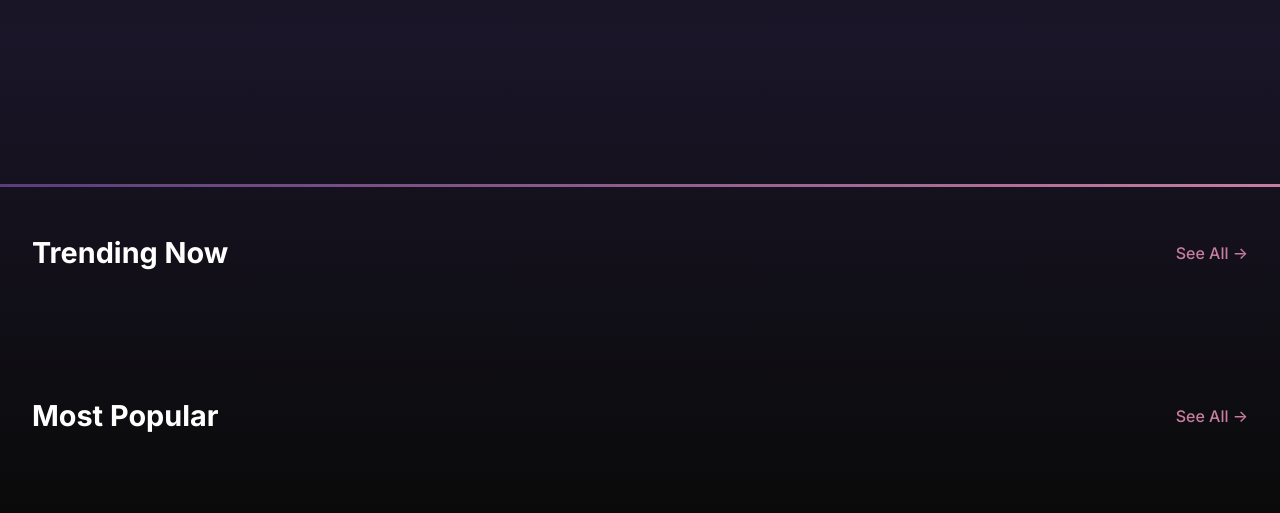
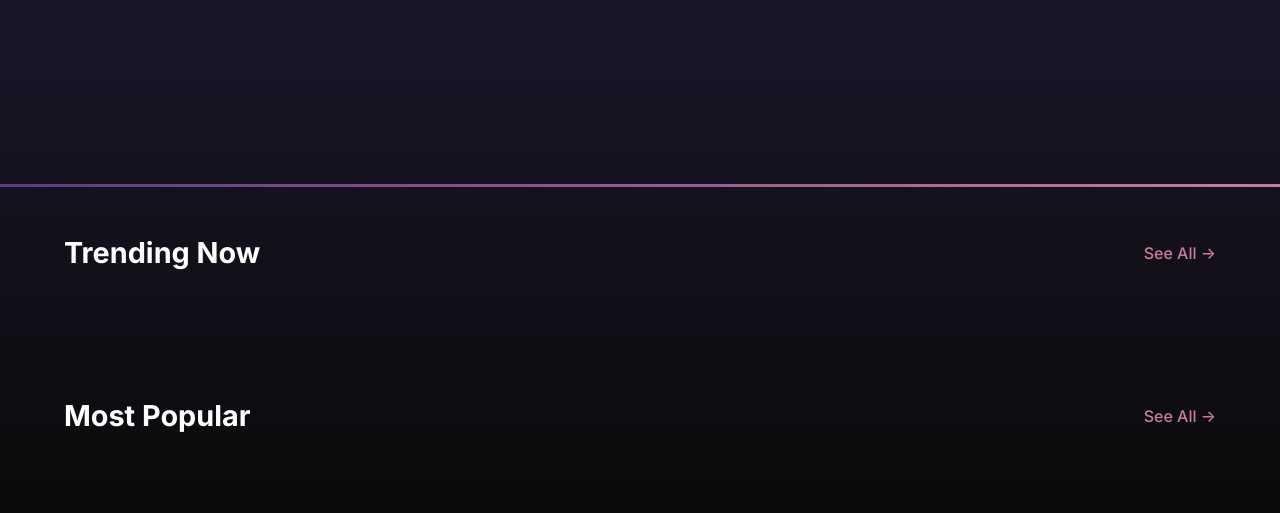
Before and after one commit to wntrfell/anime-tracker, a Flask app: page / in a window 1280 px wide. Shown: the part 443-956 px from the top of the page. Run offline with Flask 3, Linux system fonts and the light colour scheme; data that the repository does not hold is empty.

Commit message:
Update style.css

```diff
--- a/app/static/css/style.css
+++ b/app/static/css/style.css
@@ -437,6 +437,7 @@ body {
     justify-content: space-between;
     align-items: center;
     margin-bottom: 2rem;
+    padding: 0 2rem;
 }
 
 .section-title {
```
